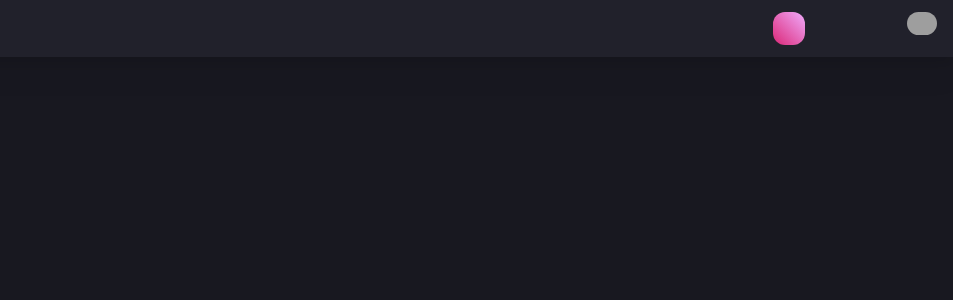
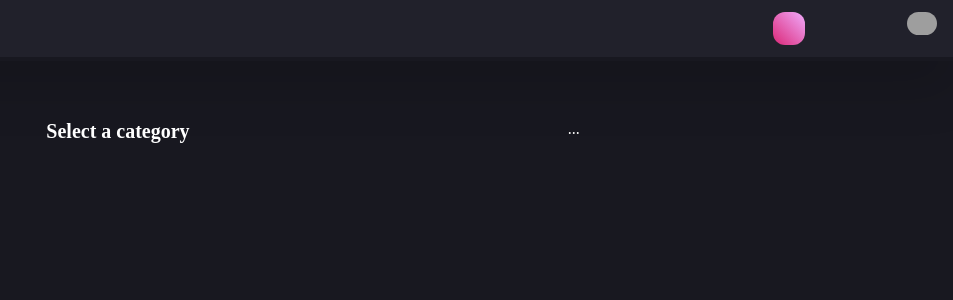
Before and after one commit to montanoo/todo-app, a React (Create React App) app: page / in a window 1280 px wide. Shown: the top 300 px of the page, without its empty margins (327-1280 px from the left). Built offline with nearby package versions, Linux system fonts and the light colour scheme; grey boxes are pictures that could not be loaded; some icons are missing; a web font is replaced by a local one.

Commit message:
TODO: change boxicons to heroicons

```diff
--- a/src/components/CollectionModal.js
+++ b/src/components/CollectionModal.js
@@ -17,7 +17,7 @@ export default function CollectionModal({ toggle }) {
   };
 
   return (
-    <div className="fixed inset-0 bg-opacity-30 backdrop-blur-sm z-20 flex justify-center align-center items-center text-[#b9b9bc]">
+    <div className="fixed inset-0 bg-opacity-30 bg-black backdrop-blur-sm z-20 flex justify-center align-center items-center text-[#b9b9bc]">
       <div className="bg-[#21212b] rounded-lg">
         <div className="p-6 flex flex-col">
           <div className="rounded-full flex justify-between pb-4">
--- /dev/null
+++ b/src/components/TodoCollection.js
@@ -0,0 +1,17 @@
+import React from "react";
+
+export default function TodoCollection({ selectedCategory, setCategory }) {
+  return (
+    <div className="flex justify-center text-white w-full mt-14 ">
+      <div className=" w-5/12   ">
+        <div className="flex justify-between">
+          <div className="font-bold text-xl">
+            {selectedCategory && <div>{selectedCategory}</div>}
+            {!selectedCategory && <div>Select a category</div>}
+          </div>
+          <div>...</div>
+        </div>
+      </div>
+    </div>
+  );
+}
--- a/src/components/TodoSideBar.js
+++ b/src/components/TodoSideBar.js
@@ -1,28 +1,32 @@
-import React, { useState } from "react";
+import React from "react";
 import "boxicons";
 import { useSelector } from "react-redux";
 import { selectValue } from "../features/todo/todoSlice";
 
-export default function TodoSideBar() {
+export default function TodoSideBar({ setCategory }) {
   const values = useSelector(selectValue);
-  const [colors, setColors] = useState([
+
+  const colors = [
     "bg-teal-500",
     "bg-emerald-400",
     "bg-indigo-400",
     "bg-sky-400",
     "bg-purple-400",
-  ]);
+  ];
 
   const selectColor = () => colors[Math.floor(Math.random() * colors.length)];
 
   return (
     <div className="flex flex-col justify-between">
       <div>
-        <h1 className="text-[#b9b9bc] font-bold px-5 py-4">Collections</h1>
+        <h1 className="text-[#b9b9bc] font-bold px-5 pt-6 pb-2 text-lg">
+          Collections
+        </h1>
         {Object.keys(values).map((key) => (
           <div
             key={key}
             className="px-5 py-3 my-2 hover:bg-[#272732] flex cursor-pointer"
+            onClick={() => setCategory(key)}
           >
             <div className={`rounded-xl ${selectColor()} w-[28px] h-6`}>
               <div className="flex p-1"></div>
--- a/src/components/TodoTopBar.js
+++ b/src/components/TodoTopBar.js
@@ -2,7 +2,6 @@ import React from "react";
 import "boxicons";
 
 export default function TodoTopBar({ showSide, toggleModal }) {
-  console.log(toggleModal);
   return (
     <div className="flex flex-col">
       <div className="bg-[#21212b] text-[#b3b3b6] ">
@@ -23,7 +22,7 @@ export default function TodoTopBar({ showSide, toggleModal }) {
                   color="white"
                   size="sm"
                   animation="tada-hover"
-                ></box-icon>
+                />
               </div>
             </div>
             <div className="rounded-xl">
--- a/src/features/todo/Todo.js
+++ b/src/features/todo/Todo.js
@@ -1,27 +1,32 @@
 import React, { useState } from "react";
 import CollectionModal from "../../components/CollectionModal";
+import TodoCollection from "../../components/TodoCollection";
 import TodoSideBar from "../../components/TodoSideBar";
 import TodoTopBar from "../../components/TodoTopBar";
 
 export default function Todo() {
   const [showSide, setShowSide] = useState(false);
   const [showModal, setShowModal] = useState(false);
+  const [category, setCategory] = useState();
 
   const toggleModal = (status) => setShowModal(status);
   const toggleSide = () => setShowSide(!showSide);
+  const toggleCategory = (categ) => setCategory(categ);
+
   return (
-    <div className="h-screen">
-      <div className="h-screen flex flex-col">
-        <div className="z-10 drop-shadow-xl grow-0 shrink basis-auto ">
-          <TodoTopBar showSide={toggleSide} toggleModal={toggleModal} />
-        </div>
+    <div className="h-screen flex flex-col">
+      {/* Top bar styles, sending two parameters to modify this component state. */}
+      <div className="z-0 drop-shadow-2xl grow-0 shrink basis-auto border-b-4 border-b-[#181820]">
+        <TodoTopBar showSide={toggleSide} toggleModal={toggleModal} />
+      </div>
+      <div className="z-0 grow shrink basis-auto h-screen flex">
         {showSide && (
           <div
-            className={`text-white z-0 grow shrink basis-auto bg-[#21212b] sm:w-3/6 w-3/12 h-screen  ${
+            className={`text-white bg-[#21212b] sm:w-3/6 w-1/6 h-full rounded ${
               showSide ? "animate-inAnimation" : "animate-outAnimation"
             }`}
           >
-            <TodoSideBar />
+            <TodoSideBar setCategory={toggleCategory} />
           </div>
         )}
         {showModal && (
@@ -29,6 +34,10 @@ export default function Todo() {
             <CollectionModal toggle={toggleModal} />
           </div>
         )}
+        <TodoCollection
+          selectedCategory={category}
+          setCategory={toggleCategory}
+        />
       </div>
     </div>
   );
```
Also changed, not shown: src/components/AddTodoModal.js (added).
